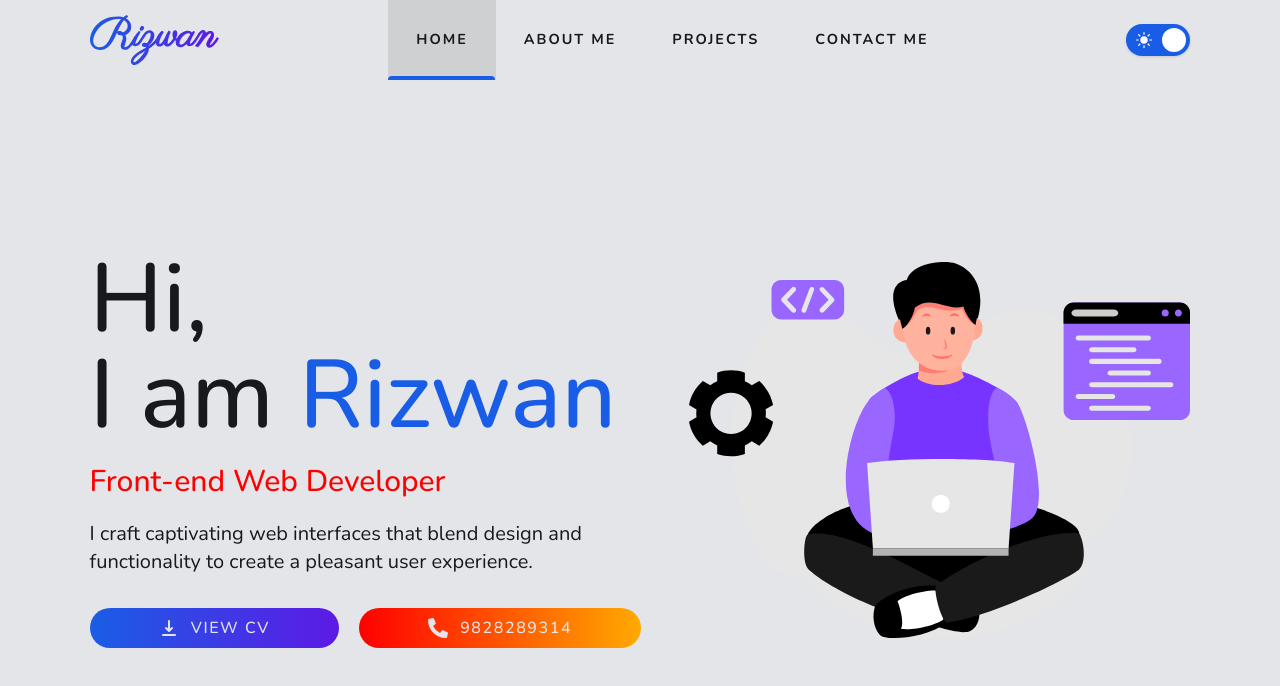
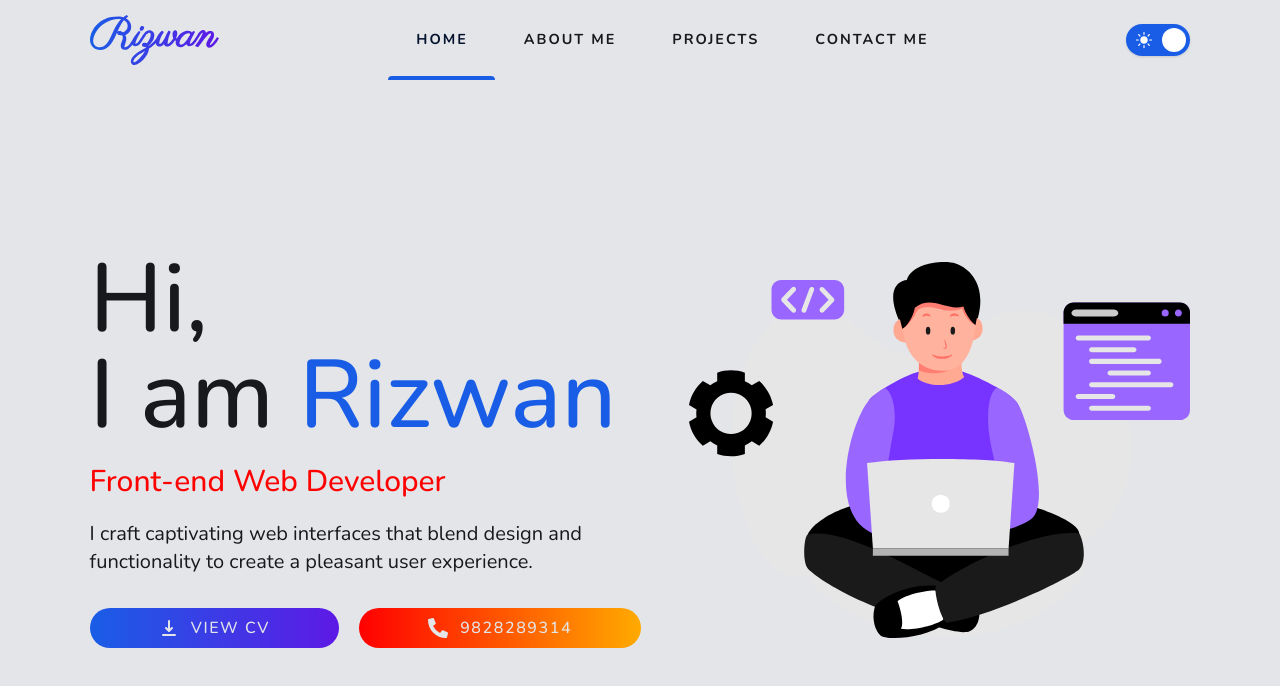
Before and after one commit to rizwanahamadcodes/portfolio, a Next.js app: page / in a window 1280 px wide. Shown: the top 686 px of the page. Built offline with nearby package versions, Linux system fonts and the light colour scheme.

Commit message:
got the active colors right with consideration for past80

```diff
--- a/src/components/NavMenu.tsx
+++ b/src/components/NavMenu.tsx
@@ -117,7 +117,9 @@ const NavMenu: React.FC<NavMenuProps> = ({
                             className={`
                         ${
                             navLink.path === pathname
-                                ? 'text-primary-dark dark:text-primary-light bg-gray-900/10 hover:bg-gray-900/5 dark:bg-gray-100/10 dark:hover:bg-gray-100/5'
+                                ? !past80 && direction != 'column'
+                                    ? 'text-primary-900 hover:bg-gray-900/5 dark:text-primary-100 dark:hover:bg-gray-100/5'
+                                    : 'bg-gray-900/10 text-primary-900 hover:bg-gray-900/5 dark:bg-gray-100/10 dark:text-primary-100 dark:hover:bg-gray-100/5'
                                 : 'hover:bg-gray-900/5 dark:hover:bg-gray-100/5'
                         }
                         ${
```
